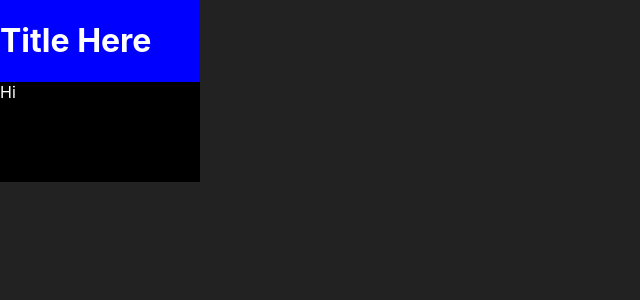
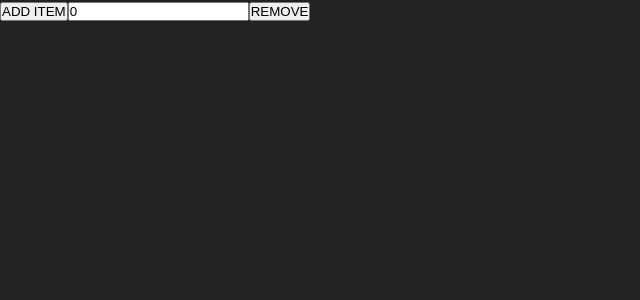
Before and after one commit to rmatsuda21/Portfolio_22, a React (Create React App) app: page / in a window 1280 px wide. Shown: the top 300 px of the page, without its empty margins (0-640 px from the left). Built offline with nearby package versions, Linux system fonts and the light colour scheme.

Commit message:
Created basic window + items context

```diff
--- a/package.json
+++ b/package.json
@@ -8,6 +8,7 @@
     "@testing-library/user-event": "^13.5.0",
     "react": "^18.2.0",
     "react-dom": "^18.2.0",
+    "react-router-dom": "^6.3.0",
     "react-scripts": "5.0.1",
     "web-vitals": "^2.1.4"
   },
--- a/public/index.html
+++ b/public/index.html
@@ -5,39 +5,13 @@
         <link rel="icon" href="%PUBLIC_URL%/favicon.ico" />
         <meta name="viewport" content="width=device-width, initial-scale=1" />
         <meta name="theme-color" content="#000000" />
-    <meta
-      name="description"
-      content="Web site created using create-react-app"
-    />
+        <meta name="description" content="Personal portfolio for Reo Matsuda" />
         <link rel="apple-touch-icon" href="%PUBLIC_URL%/logo192.png" />
-    <!--
-      manifest.json provides metadata used when your web app is installed on a
-      user's mobile device or desktop. See https://developers.google.com/web/fundamentals/web-app-manifest/
-    -->
         <link rel="manifest" href="%PUBLIC_URL%/manifest.json" />
-    <!--
-      Notice the use of %PUBLIC_URL% in the tags above.
-      It will be replaced with the URL of the `public` folder during the build.
-      Only files inside the `public` folder can be referenced from the HTML.
-
-      Unlike "/favicon.ico" or "favicon.ico", "%PUBLIC_URL%/favicon.ico" will
-      work correctly both with client-side routing and a non-root public URL.
-      Learn how to configure a non-root public URL by running `npm run build`.
-    -->
-    <title>React App</title>
+        <title>Re:OS</title>
     </head>
     <body>
         <noscript>You need to enable JavaScript to run this app.</noscript>
         <div id="root"></div>
-    <!--
-      This HTML file is a template.
-      If you open it directly in the browser, you will see an empty page.
-
-      You can add webfonts, meta tags, or analytics to this file.
-      The build step will place the bundled scripts into the <body> tag.
-
-      To begin the development, run `npm start` or `yarn start`.
-      To create a production bundle, use `npm run build` or `yarn build`.
-    -->
     </body>
 </html>
--- a/src/components/App.js
+++ b/src/components/App.js
@@ -1,11 +1,31 @@
-import React from "react";
-import DraggableContainer from "./DraggableContainer";
+import React, { useState } from "react";
+import { Route, Routes } from "react-router-dom";
+import { ItemsProvider } from "../contexts/items-context";
+import ReOS from "../pages/ReOS";
+import Icon from "./Icon";
 import Window from "./Window";
 
 function App() {
+    const [windows, setWindows] = useState([
+        <Icon initPos={[0, 0]} elem={Window} />,
+        <Window initPos={[0, 0]} initSize={[400, 400]}>
+            <h1>Test</h1>
+        </Window>,
+    ]);
+
     return (
         <div className="App">
-            <Window />
+            <Routes>
+                <Route
+                    path="/"
+                    element={
+                        <ItemsProvider>
+                            <ReOS />
+                        </ItemsProvider>
+                    }
+                />
+                <Route path="/test" element={<h1>TEST</h1>} />
+            </Routes>
         </div>
     );
 }
--- a/src/components/DraggableContainer.js
+++ b/src/components/DragAndMove.js
@@ -1,9 +1,15 @@
 import React, { useEffect, useState } from "react";
 
-function DraggableContainer({ children, onClick }) {
+function DragAndMove({
+    children,
+    onClick = () => {},
+    position,
+    setPosition,
+    style,
+}) {
     const [isActive, setIsActive] = useState(false);
+    const [isDragging, setIsDragging] = useState(false);
     const [anchorPoint, setAnchorPoint] = useState([]);
-    const [position, setPosition] = useState([0, 0]);
 
     const handleMouseMove = (e) => {
         if (!isActive) return;
@@ -12,6 +18,7 @@ function DraggableContainer({ children, onClick }) {
         const [posX, posY] = anchorPoint;
 
         setPosition([clientX - posX, clientY - posY]);
+        setIsDragging(true);
     };
 
     const handleMouseDown = (e) => {
@@ -24,15 +31,10 @@ function DraggableContainer({ children, onClick }) {
     };
 
     const handleMouseUp = () => {
+        if (!isDragging) onClick();
+
         setIsActive(false);
-    };
-
-    const style = {
-        position: "absolute",
-        cursor: "pointer",
-        backgroundColor: isActive ? "red" : "blue",
-        left: position[0],
-        top: position[1],
+        setIsDragging(false);
     };
 
     return (
@@ -40,12 +42,11 @@ function DraggableContainer({ children, onClick }) {
             onMouseDown={handleMouseDown}
             onMouseUp={handleMouseUp}
             onMouseMove={handleMouseMove}
-            onClick={onClick}
-            style={style}
+            style={{ ...style, cursor: "pointer" }}
         >
             {children}
         </div>
     );
 }
 
-export default DraggableContainer;
+export default DragAndMove;
--- /dev/null
+++ b/src/components/Icon.js
@@ -0,0 +1,37 @@
+import React, { useState } from "react";
+import DragAndMove from "./DragAndMove";
+
+function Icon({ initPos, elem }) {
+    const [position, setPosition] = useState(initPos);
+
+    const style = {
+        position: "absolute",
+        backgroundColor: "red",
+        left: position[0],
+        top: position[1],
+        padding: 20,
+        margin: 0,
+        "&:hover": {
+            backgroundColor: "white",
+        },
+    };
+
+    return (
+        <DragAndMove
+            style={style}
+            position={position}
+            setPosition={setPosition}
+            onClick={() => {
+                alert("CLICKED");
+            }}
+        >
+            <h1>
+                MOVE
+                <br />
+                ME
+            </h1>
+        </DragAndMove>
+    );
+}
+
+export default Icon;
--- a/src/components/Window.js
+++ b/src/components/Window.js
@@ -1,27 +1,37 @@
-import React from "react";
-import DraggableContainer from "./DraggableContainer";
+import React, { useState } from "react";
+import DragAndMove from "./DragAndMove";
 
-function Window() {
+function Window({ children, initPos, initSize }) {
+    const [position, setPosition] = useState(initPos);
+    const [size, setSize] = useState(initSize);
+
     const style = {
         position: "absolute",
+        backgroundColor: "red",
+        left: position[0],
+        top: position[1],
+        maxWidth: size[0],
+        maxHeight: size[1],
+        width: size[0],
+        height: size[1],
+    };
+
+    const barStyle = {
+        backgroundColor: "black",
+        padding: 10,
     };
 
     return (
-        <>
-            <DraggableContainer>
-                <h1>Title Here</h1>
-                <div
-                    style={{
-                        backgroundColor: "black",
-                        width: "200px",
-                        height: "100px",
-                        pointerEvents: "none",
-                    }}
-                >
-                    Hi
-                </div>
-            </DraggableContainer>
-        </>
+        <div style={style}>
+            <DragAndMove
+                style={barStyle}
+                position={position}
+                setPosition={setPosition}
+            >
+                <button onClick={() => alert(10)}>CLICK ME</button>
+            </DragAndMove>
+            {children}
+        </div>
     );
 }
 
--- /dev/null
+++ b/src/contexts/items-context.js
@@ -0,0 +1,63 @@
+import {
+    createContext,
+    useContext,
+    useEffect,
+    useReducer,
+    useState,
+} from "react";
+
+const ItemsContext = createContext(undefined);
+const initialState = { maxID: 0, items: [] };
+
+function ItemsProvider({ children }) {
+    const [items, dispatch] = useReducer(reducer, initialState);
+
+    useEffect(() => {
+        console.log(items);
+
+        return () => {
+            console.log("RETURN");
+        };
+    }, [items]);
+
+    return (
+        <ItemsContext.Provider value={[items, dispatch]}>
+            {children}
+        </ItemsContext.Provider>
+    );
+}
+
+function useItems() {
+    const context = useContext(ItemsContext);
+    if (!context)
+        throw new Error("useItems must be used within ItemsProvider!");
+
+    return context;
+}
+
+function reducer(state, action) {
+    switch (action.type) {
+        case "":
+            return state;
+        case "add":
+            return {
+                ...state,
+                maxID: state.maxID + 1,
+                items: [...state.items, { ...action.item, id: state.maxID }],
+            };
+        case "remove":
+            const items = state.items.filter((item) => {
+                console.log(item.id == action.id);
+                return item.id != action.id;
+            });
+            console.log(items);
+            return {
+                ...state,
+                items: items,
+            };
+        default:
+            throw new Error(`Invalid Type: ${action.type}!`);
+    }
+}
+
+export { ItemsProvider, useItems };
--- a/src/index.css
+++ b/src/index.css
@@ -1,3 +1,8 @@
+html * {
+    margin: 0;
+    padding: 0;
+}
+
 body {
     margin: 0;
     font-family: -apple-system, BlinkMacSystemFont, "Segoe UI", "Roboto",
--- a/src/index.js
+++ b/src/index.js
@@ -2,10 +2,13 @@ import React from "react";
 import ReactDOM from "react-dom/client";
 import "./index.css";
 import App from "./components/App";
+import { BrowserRouter } from "react-router-dom";
 
 const root = ReactDOM.createRoot(document.getElementById("root"));
 root.render(
     <React.StrictMode>
-        <App />
+        <BrowserRouter>
+            <App />
+        </BrowserRouter>
     </React.StrictMode>
 );
--- /dev/null
+++ b/src/pages/ReOS.js
@@ -0,0 +1,67 @@
+import React, { useEffect, useState } from "react";
+import Window from "../components/Window";
+import { useItems } from "../contexts/items-context";
+
+function ReOS() {
+    const [{ items }, dispatch] = useItems();
+    const [id, setID] = useState(0);
+
+    // useEffect(() => {
+    //     // TESTING COMMENT BELOW IF YOU ARE NOT TESTING!!!
+    //     sessionStorage.removeItem("items");
+
+    //     let items = sessionStorage.getItem("items");
+    //     if (items == null) {
+    //         items = [];
+    //     } else {
+    //         items = JSON.parse(items);
+    //     }
+
+    //     sessionStorage.setItem("items", JSON.stringify(items));
+    //     setItems(items);
+    // }, []);
+
+    return (
+        <>
+            <button
+                onClick={() => {
+                    dispatch({
+                        type: "add",
+                        item: {
+                            Component: Window,
+                            props: {
+                                initSize: [200, 200],
+                                initPos: [0, 0],
+                            },
+                        },
+                    });
+                }}
+            >
+                ADD ITEM
+            </button>
+            <input
+                type="number"
+                value={id}
+                onChange={(e) => {
+                    setID(Number.parseInt(e.target.value));
+                }}
+            />
+            <button
+                onClick={() => {
+                    dispatch({
+                        type: "remove",
+                        id: id,
+                    });
+                }}
+            >
+                REMOVE
+            </button>
+            {items &&
+                items.map(({ Component, props }, indx) => {
+                    return <Component key={indx} {...props}></Component>;
+                })}
+        </>
+    );
+}
+
+export default ReOS;
```
Also changed, not shown: public/manifest.json, 1 other file (tests, documents, lock files or other folders). Lines whose indentation alone changed are shown as unchanged.
